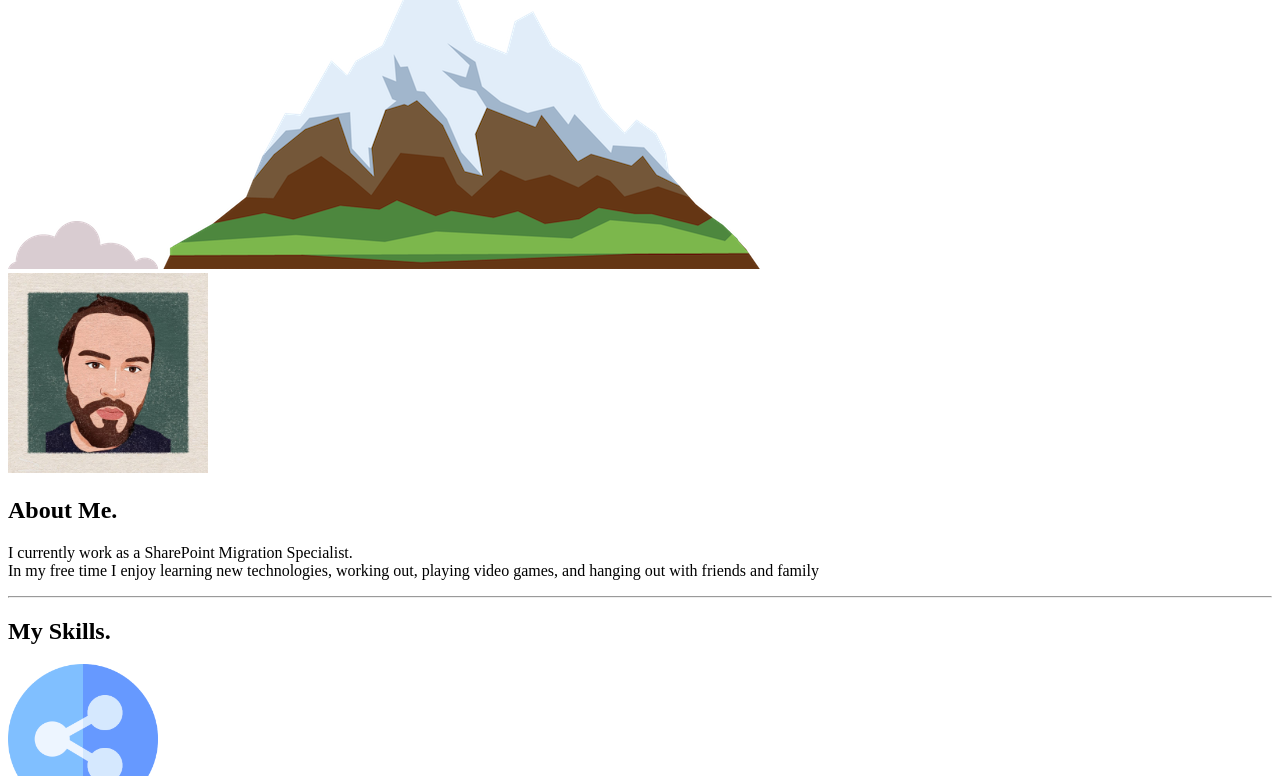
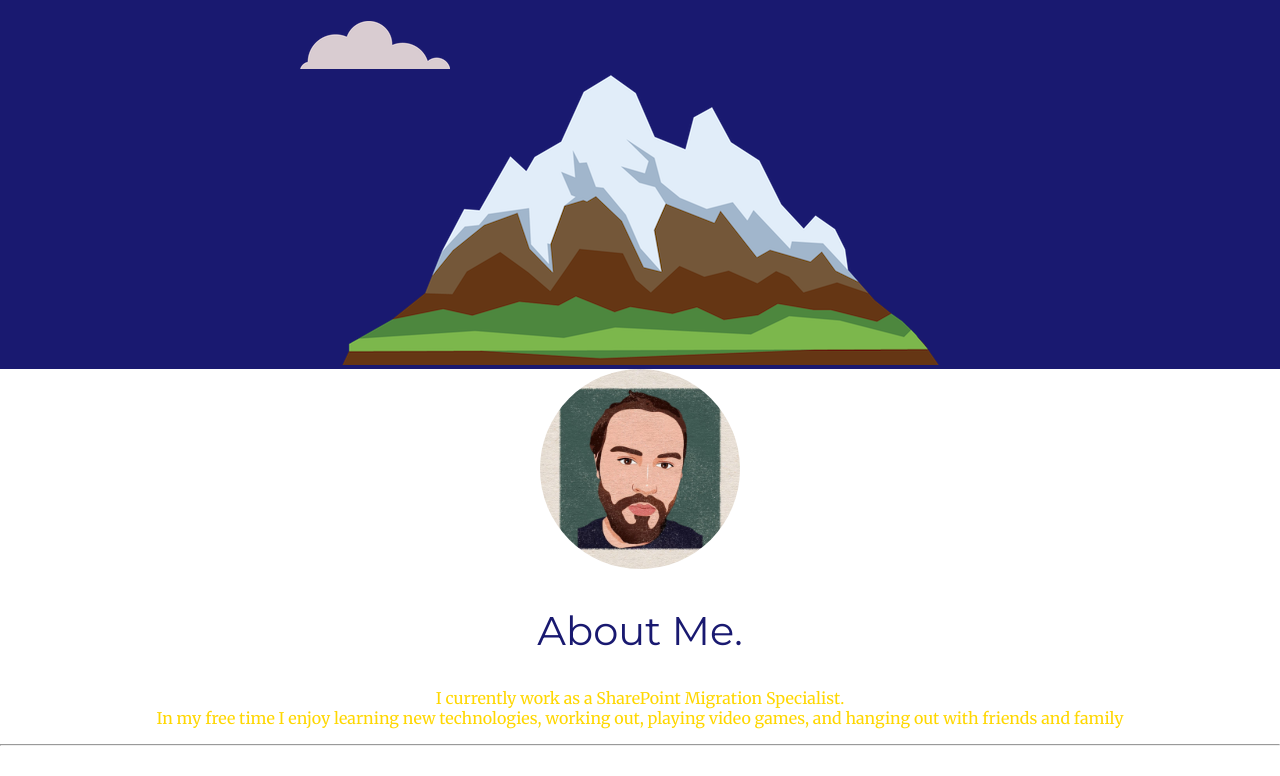
Before and after one commit to gabeholcomb/gabeholcomb.g.io, a plain HTML site: page MySite/index.html in a window 1280 px wide. Shown: the part 327-1103 px from the top of the page. Drawn offline with Linux system fonts and the light colour scheme; files that its build step writes are made by us from their sources; files whose address does not match are found by name.

Commit message:
Update index.html

```diff
--- a/MySite/index.html
+++ b/MySite/index.html
@@ -2,7 +2,7 @@
 <html>
 
 <head>
-  <link rel="stylesheet" href="css\styles.css">
+  <link rel="stylesheet" href="css/styles.css">
   <meta charset="utf-8">
   <title>Gabe Holcomb‍</title>
   <link rel="icon" href="C:\Users\gabeh\OneDrive\Desktop\CSS-MySite\favicon (1).ico">
```
